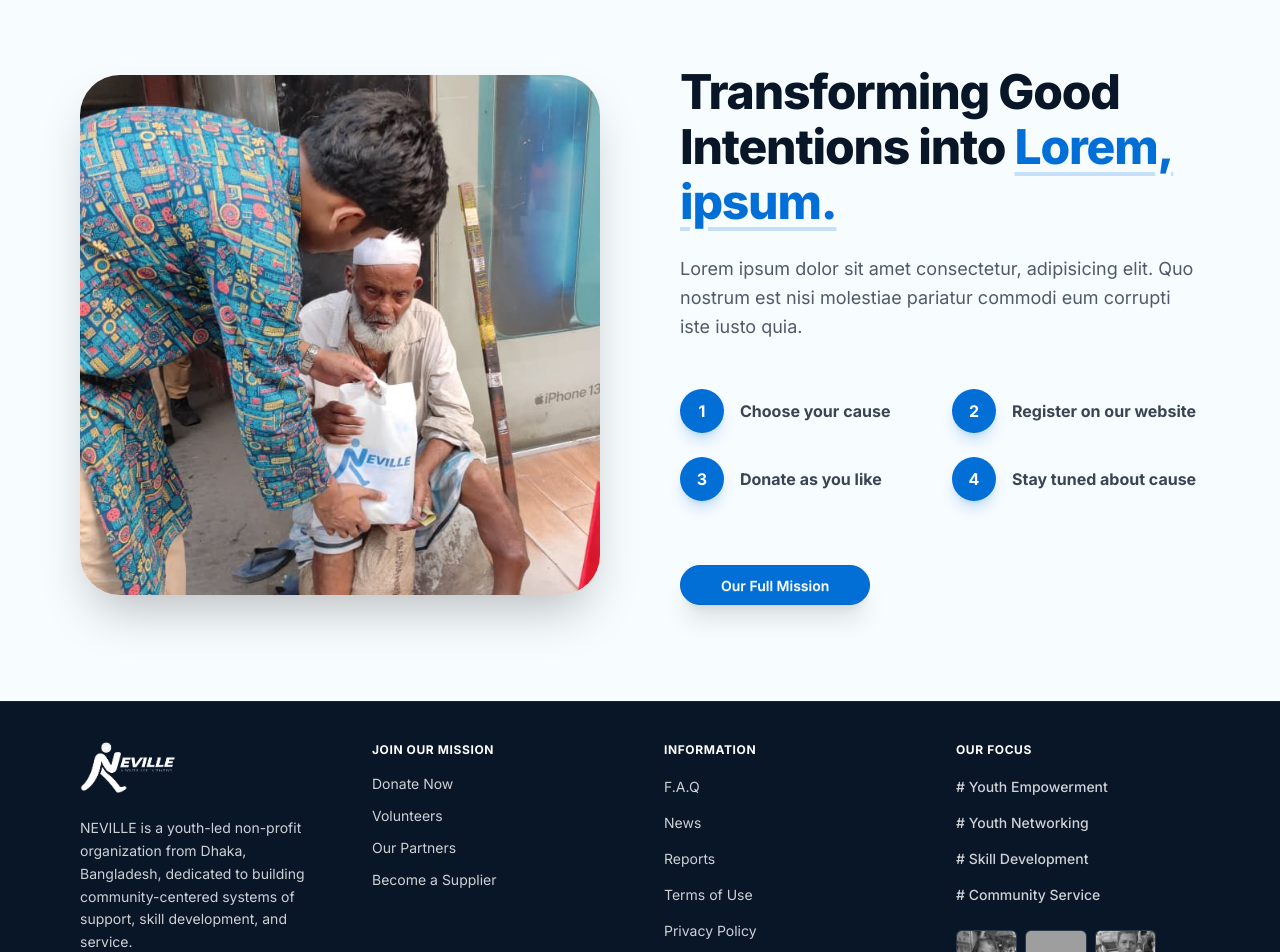
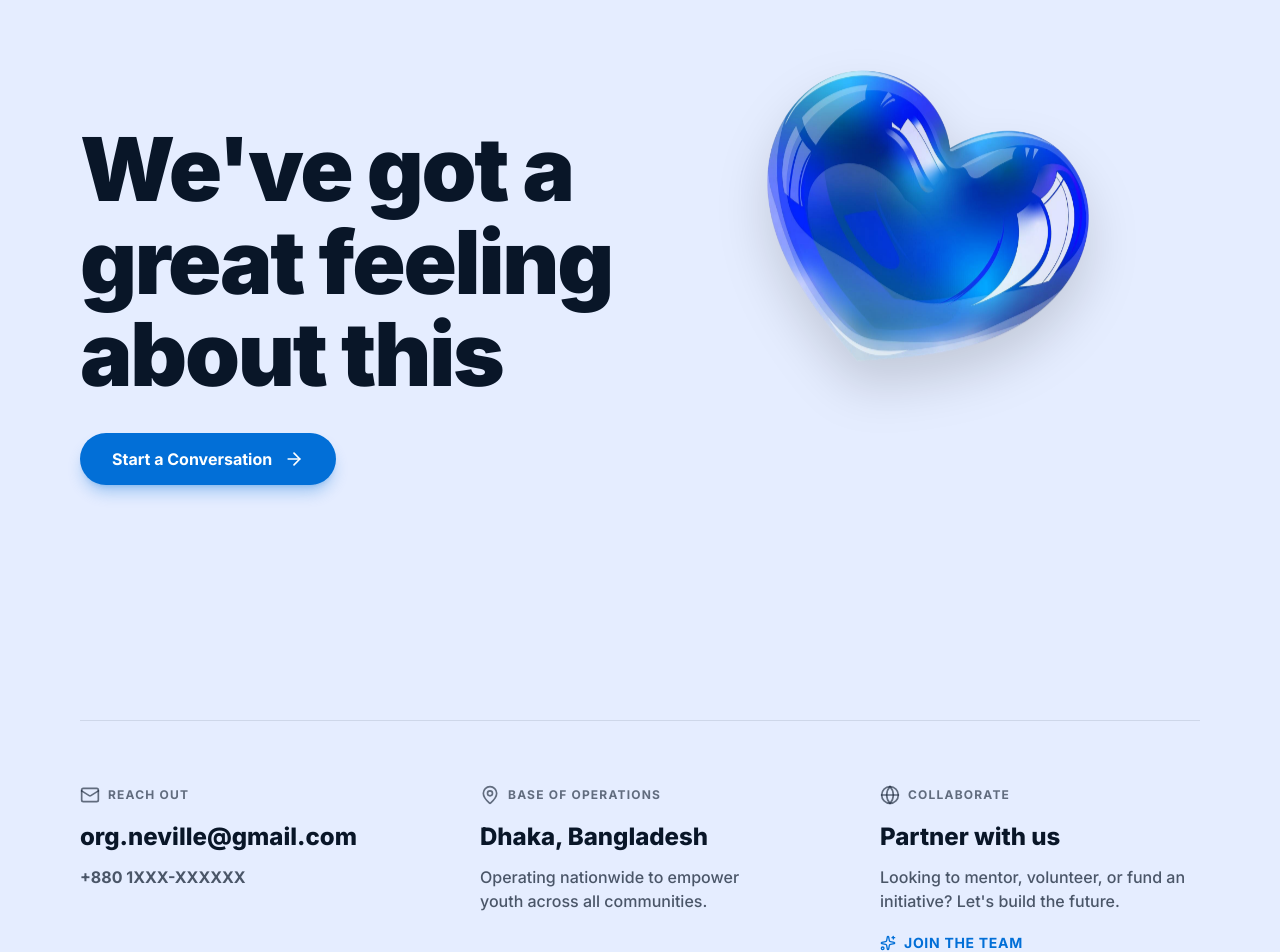
Before and after one commit to Life932/NEVILLE, a Next.js app: page /contact in a window 1280 px wide. Shown: the part 100-1052 px from the top of the page. Built offline with nearby package versions, Linux system fonts and the light colour scheme; grey boxes are pictures that could not be loaded.

Commit message:
feat(ui): Add a contact page along with a 3d Heart

```diff
--- a/src/app/contact/page.jsx
+++ b/src/app/contact/page.jsx
@@ -1,9 +1,149 @@
-import InfoSection from "../ui/home/InfoSection";
+import Link from "next/link";
+import Image from "next/image";
+import { ArrowRight, Globe, MapPin, Mail, Sparkles } from "lucide-react";
+import Footer from "../ui/Footer";
+
+/* ============================================================================
+   DEV NOTE: SEO & METADATA
+   ----------------------------------------------------------------------------
+   Accurate metadata is crucial. When partners or youth search for NEVILLE
+   contact info, this description will appear in Google Search results.
+============================================================================ */
+export const metadata = {
+  title: "Contact Us | NEVILLE",
+  description:
+    "Get in touch with NEVILLE. We are a youth initiative operating nationwide from Dhaka, Bangladesh.",
+};
 
 export default function ContactPage() {
   return (
-    <div className="w-full">
-      <InfoSection />
-    </div>
+    // DEV NOTE: 'bg-[#E5EDFF]' maintains the brand's soft icy-blue identity.
+    <main className="min-h-screen bg-[#E5EDFF] flex flex-col w-full overflow-hidden">
+      {/* ================================================================== */}
+      {/* PART 1: THE SPLIT HERO (Text Left, Floating 3D Object Right)       */}
+      {/* ================================================================== */}
+      <section className="relative w-full pt-24 pb-16 md:pt-28 md:pb-24 px-6 md:px-12 lg:px-20">
+        <div className="max-w-7xl mx-auto w-full grid grid-cols-1 lg:grid-cols-2 gap-12 lg:gap-8 items-center">
+          {/* LEFT: TYPOGRAPHY & BUTTON */}
+          {/*
+            DEV NOTE (THE FIX):
+            Added `lg:-mt-16` to pull the text block up slightly on large screens.
+            This balances the visual weight against the bulky 3D heart on the right!
+          */}
+          <div className="flex flex-col items-start z-10 lg:-mt-16 xl:-mt-24">
+            {/* DEV NOTE: "Roundy" Neville typography. text-neutral for high contrast. */}
+            <h1 className="text-5xl md:text-7xl lg:text-[5.5rem] font-black text-neutral tracking-tight leading-[1.05] mb-8">
+              We've got a <br className="hidden md:block" />
+              great feeling <br className="hidden md:block" />
+              about this
+            </h1>
+
+            {/* DEV NOTE: The classic Neville Pill Button. */}
+            <Link
+              href="mailto:org.neville@gmail.com"
+              className="inline-flex items-center gap-3 bg-primary text-white px-8 py-3.5 rounded-full font-bold transition-transform hover:-translate-y-1 shadow-lg shadow-primary/30 group"
+            >
+              Start a Conversation
+              <ArrowRight className="w-5 h-5 group-hover:translate-x-1 transition-transform" />
+            </Link>
+          </div>
+
+          {/* RIGHT: THE 3D / HERO IMAGE */}
+          <div className="relative w-full aspect-square md:aspect-[4/3] lg:aspect-square flex justify-center items-center">
+            {/* Optional: A subtle rotating text ring or glow effect behind the image */}
+            <div className="absolute inset-0 bg-primary/5 rounded-full blur-3xl -z-10 animate-pulse"></div>
+
+            <div className="relative w-full h-full animate-[bounce_6s_ease-in-out_infinite]">
+              <Image
+                src="/heart.png"
+                alt="NEVILLE 3D Heart Visual"
+                fill
+                priority
+                className="object-contain drop-shadow-2xl hover:scale-105 transition-transform duration-700"
+                sizes="(max-width: 1024px) 100vw, 50vw"
+              />
+            </div>
+          </div>
+        </div>
+      </section>
+
+      {/* ================================================================== */}
+      {/* PART 2: THE 3-COLUMN CONTACT INFO GRID                             */}
+      {/* ================================================================== */}
+      <section className="w-full px-6 md:px-12 lg:px-20 pb-24 md:pb-32">
+        <div className="max-w-7xl mx-auto w-full border-t border-neutral/10 pt-12 md:pt-16">
+          <div className="grid grid-cols-1 md:grid-cols-3 gap-12 lg:gap-20">
+            {/* Column 1: General Contact */}
+            <div className="flex flex-col gap-3">
+              <div className="flex items-center gap-2 text-neutral/60 font-bold mb-1">
+                <Mail className="w-5 h-5" />
+                <span className="uppercase tracking-widest text-xs">
+                  Reach Out
+                </span>
+              </div>
+              <a
+                href="mailto:org.neville@gmail.com"
+                className="text-xl md:text-2xl font-extrabold text-neutral hover:text-primary transition-colors"
+              >
+                org.neville@gmail.com
+              </a>
+              <a
+                href="tel:+8801XXXXXXXXX"
+                className="text-base font-bold text-neutral/70 hover:text-primary transition-colors"
+              >
+                +880 1XXX-XXXXXX
+              </a>
+            </div>
+
+            {/* Column 2: Operations / Location */}
+            <div className="flex flex-col gap-3">
+              <div className="flex items-center gap-2 text-neutral/60 font-bold mb-1">
+                <MapPin className="w-5 h-5" />
+                <span className="uppercase tracking-widest text-xs">
+                  Base of Operations
+                </span>
+              </div>
+              <h3 className="text-xl md:text-2xl font-extrabold text-neutral">
+                Dhaka, Bangladesh
+              </h3>
+              <p className="text-neutral/70 font-medium text-base">
+                Operating nationwide to empower{" "}
+                <br className="hidden lg:block" />
+                youth across all communities.
+              </p>
+            </div>
+
+            {/* Column 3: Collaboration & Opportunities */}
+            <div className="flex flex-col gap-3">
+              <div className="flex items-center gap-2 text-neutral/60 font-bold mb-1">
+                <Globe className="w-5 h-5" />
+                <span className="uppercase tracking-widest text-xs">
+                  Collaborate
+                </span>
+              </div>
+              <h3 className="text-xl md:text-2xl font-extrabold text-neutral">
+                Partner with us
+              </h3>
+              <p className="text-neutral/70 font-medium text-base mb-2">
+                Looking to mentor, volunteer, or fund an initiative? Let's build
+                the future.
+              </p>
+              <Link
+                href="/about#volunteers"
+                className="inline-flex items-center gap-2 text-sm font-bold text-primary hover:text-neutral transition-colors uppercase tracking-wider"
+              >
+                <Sparkles className="w-4 h-4" />
+                Join the Team
+              </Link>
+            </div>
+          </div>
+        </div>
+      </section>
+
+      {/* ================================================================== */}
+      {/* PART 3: FOOTER INTEGRATION                                         */}
+      {/* ================================================================== */}
+      <Footer />
+    </main>
   );
 }
```
Also changed, not shown: public/heart.png (added).
